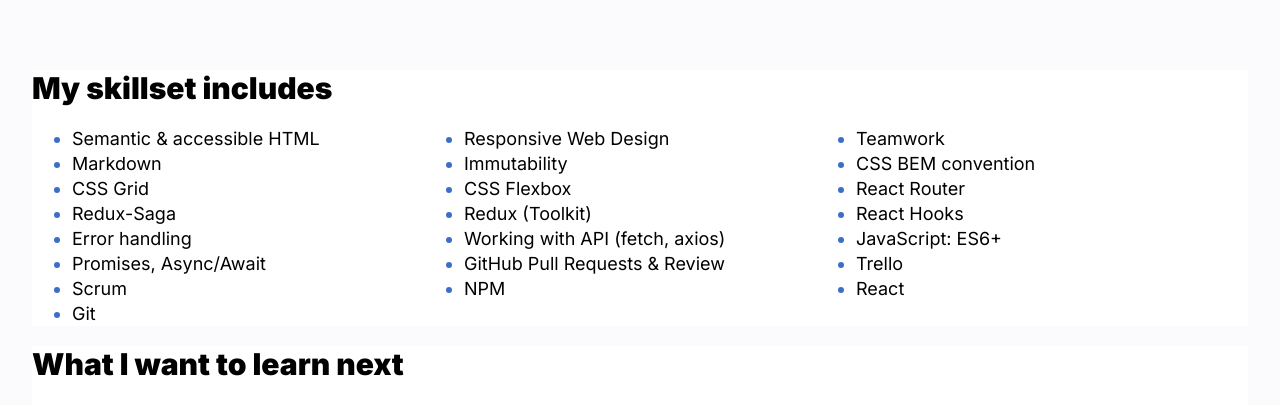
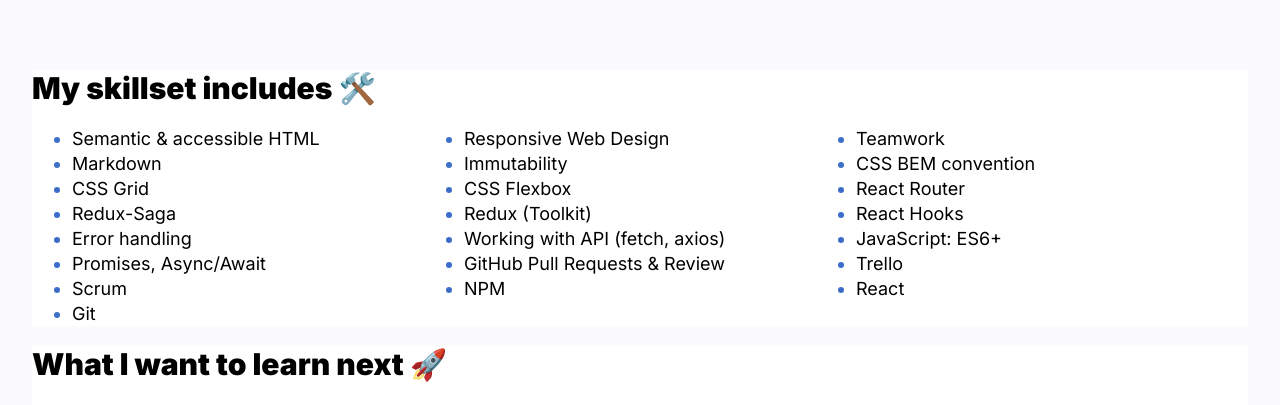
Before and after one commit to Olaf-Tarkowski/personal-homepage, a React (Create React App) app: page / in a window 1280 px wide. Shown: the part 529-934 px from the top of the page. Built offline with nearby package versions, Linux system fonts and the light colour scheme.

Commit message:
Add emoji

```diff
--- a/src/App.js
+++ b/src/App.js
@@ -8,8 +8,8 @@
   return (
     <StyledPage>
       <Greeting />
-      <Tiles title={"My skillset includes"} data={skillList} />
-      <Tiles title={"What I want to learn next"} data={targetList} />
+      <Tiles title={"My skillset includes 🛠️"} data={skillList} />
+      <Tiles title={"What I want to learn next 🚀"} data={targetList} />
     </StyledPage>
   );
 };
```
